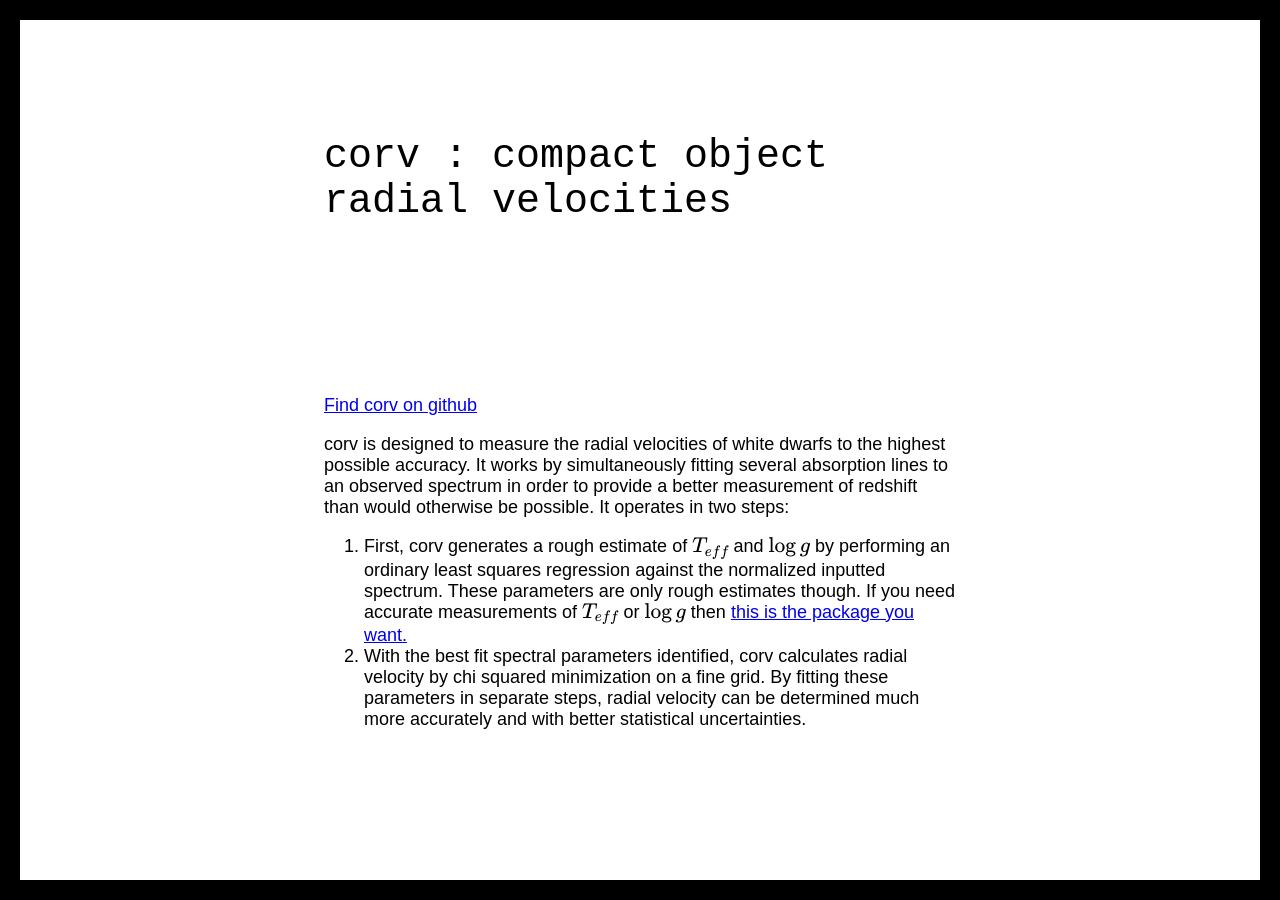
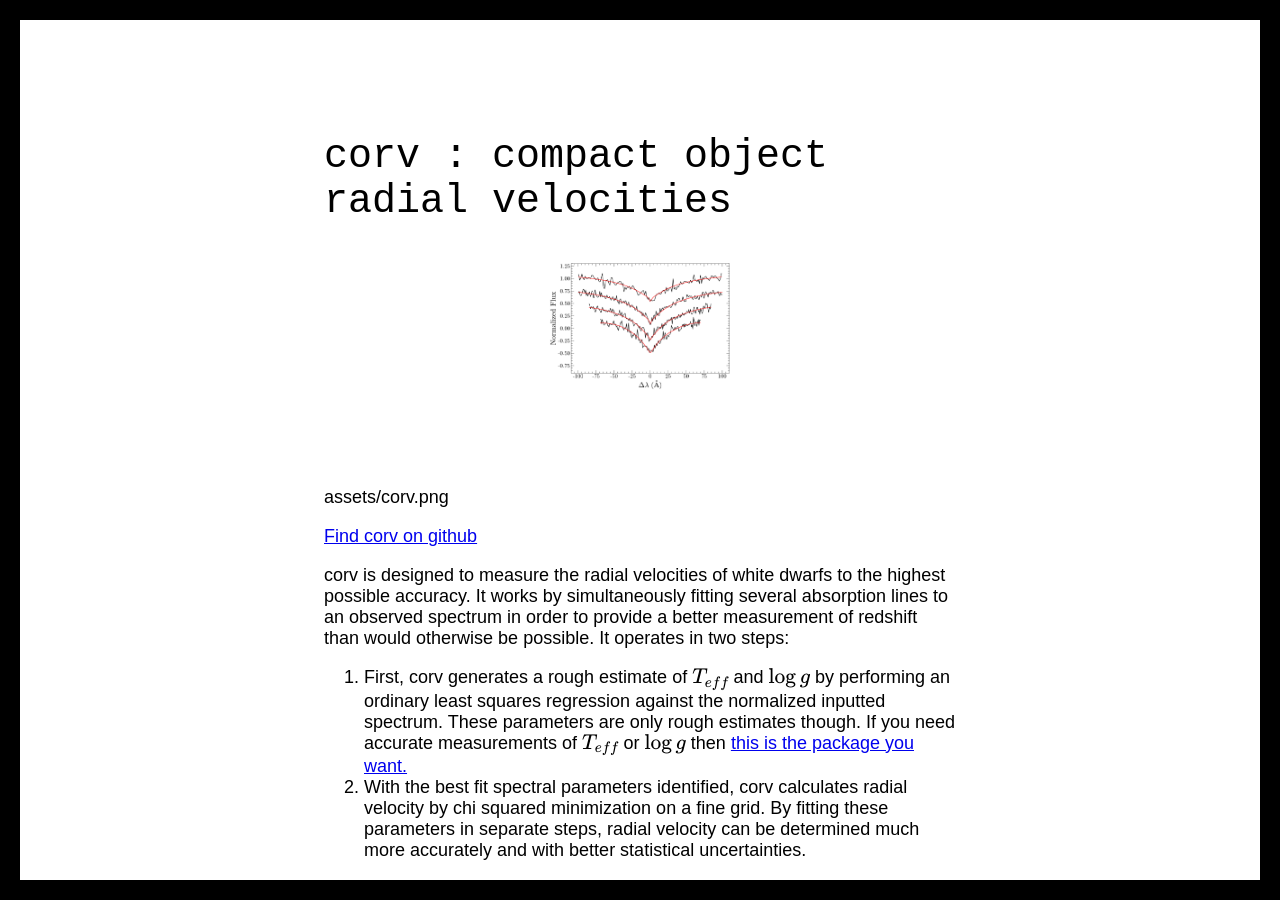
Before and after one commit to stefanarseneau/stefanarseneau.github.io, a Jekyll site: the page built from corv.md, in a window 1280 px wide. Built offline with Jekyll 4.4.1, drawn with Linux system fonts in a browser that asks for light colours.

Commit message:
Update article.html

```diff
--- a/_layouts/article.html
+++ b/_layouts/article.html
@@ -22,7 +22,7 @@
                 <br>
                 <br>
                 <p>
-                <img src="{{ assets/headshot.png | relative_url }}">
+                <img src="{{ page.page_image | relative_url }}">
                 <br>
 		</p>
               <br>
@@ -31,7 +31,7 @@
             <br><br><br>
 
             <div class="content">
-		{{page_image}}
+		{{page.page_image}}
                 {{content}}
             </div>
           </div>
```
